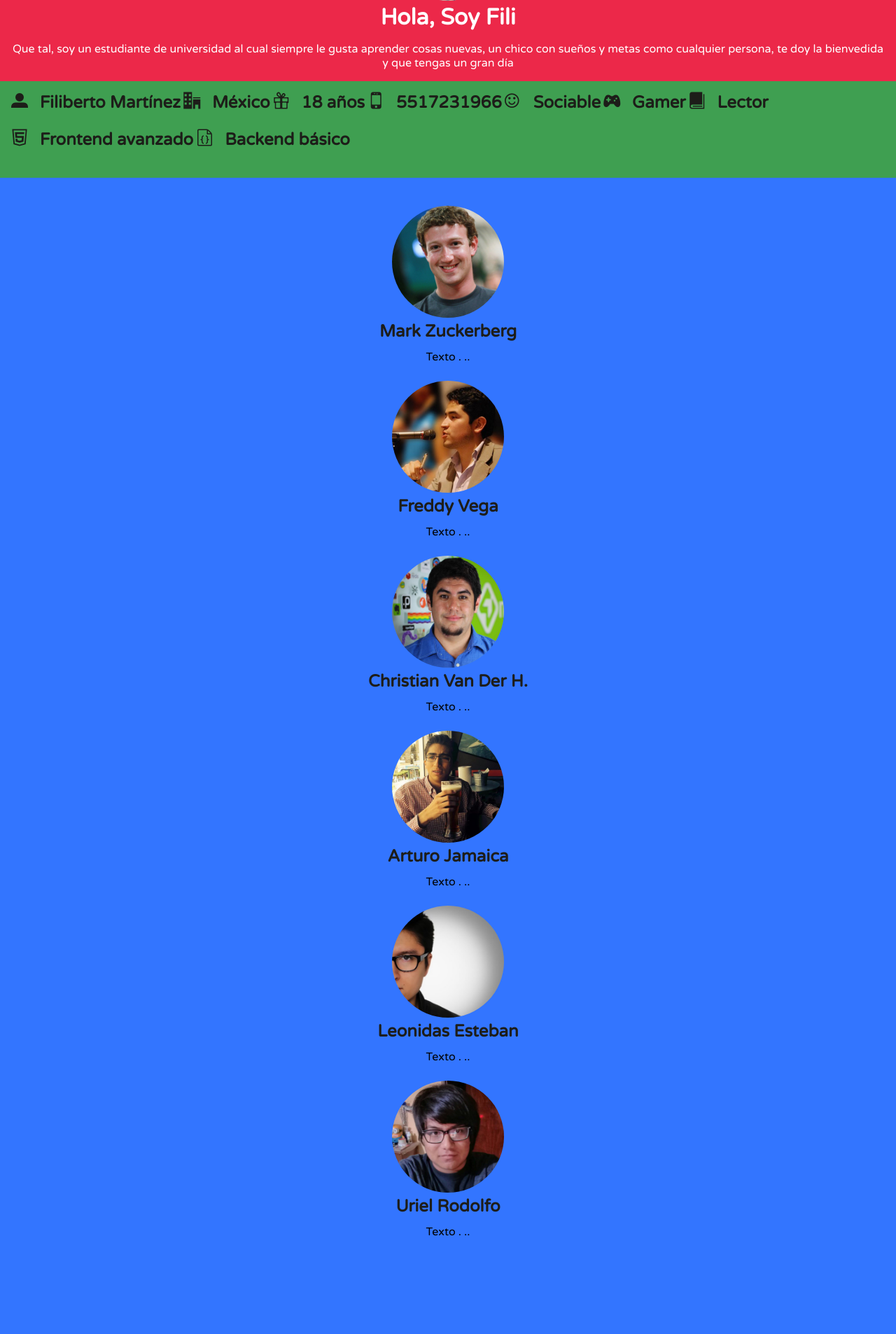
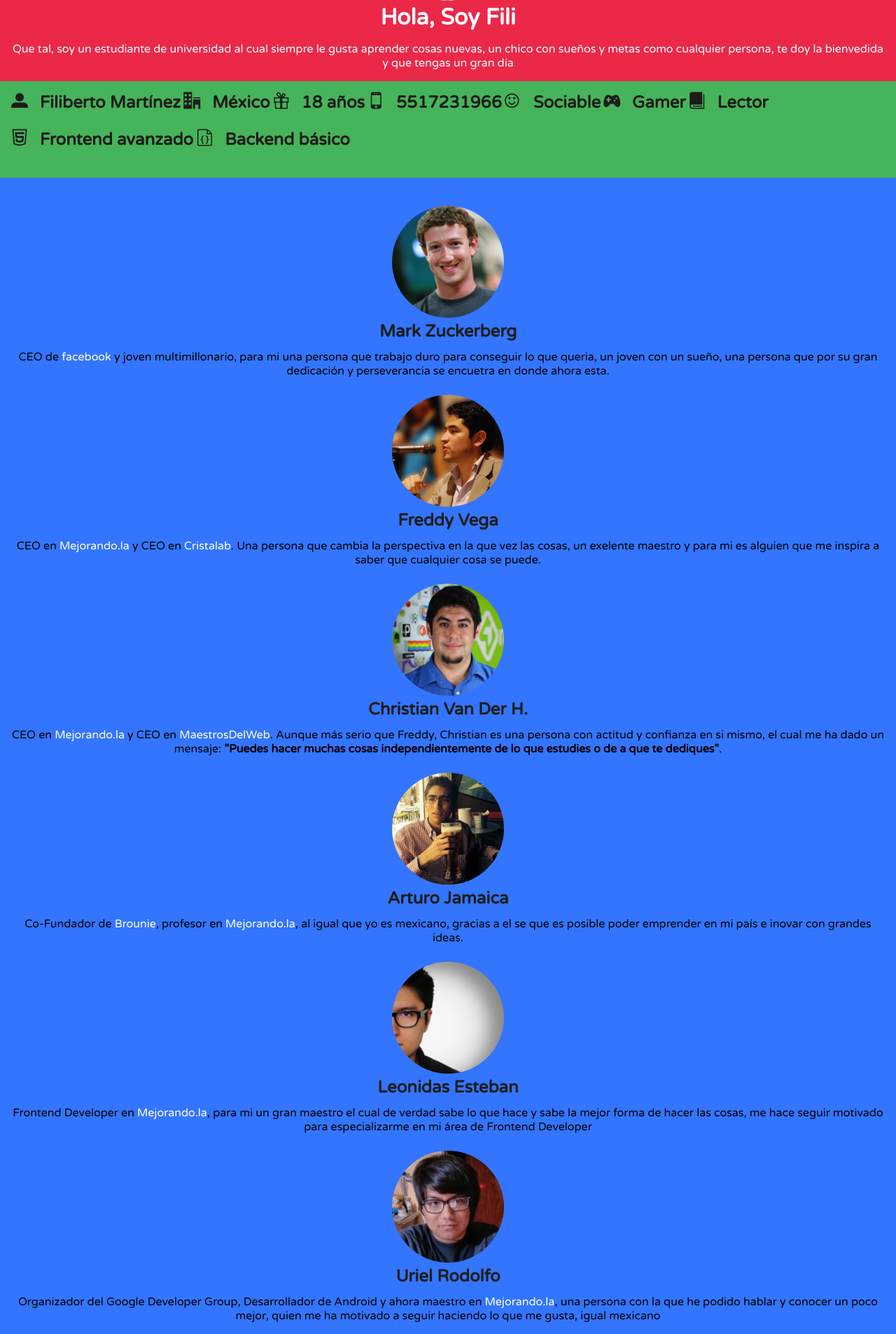
Before and after one commit to FiliSantillan/FiliSantillan-Old, a PHP site: page / in a window 1280 px wide. Shown: the part 263-2169 px from the top of the page at 70% size. Before the commit the page ends 2029 px from the top, so only its background shows below. Run offline with PHP 8.4, Linux system fonts and the light colour scheme.

Commit message:
Inspiraciones al 90%
falta el hover en la imágenes :D

```diff
--- a/index.html
+++ b/index.html
@@ -76,42 +76,42 @@
 				<img src="img/inspiraciones/mark.jpg" alt="Mark Zuckerberg">
 			</figure>
 			<strong class="name">Mark Zuckerberg</strong>
-			<span class="descripcion">Texto . .. </span>
+			<span class="descripcion">CEO de <a href="https://www.facebook.com/">facebook</a> y joven multimillonario, para mi una persona que trabajo duro para conseguir lo que queria, un joven con un sueño, una persona que por su gran dedicación y perseverancia se encuetra en donde ahora esta.</span>
 		</article>
 		<article class="elements_inspiraciones center-text">
 			<figure class="image">
 				<img src="img/inspiraciones/john.jpg" alt="John Freddy Vega">
 			</figure>
 			<strong class="name">Freddy Vega</strong>
-			<span class="descripcion">Texto . .. </span>
+			<span class="descripcion">CEO en <a href="https://mejorando.la/">Mejorando.la</a> y CEO en <a href="http://www.cristalab.com/">Cristalab</a>. Una persona que cambia la perspectiva en la que vez las cosas, un exelente maestro y para mi es alguien que me inspira a saber que cualquier cosa se puede.</span>
 		</article>
 		<article class="elements_inspiraciones center-text">
 			<figure class="image">
 				<img src="img/inspiraciones/chris.jpg" alt="Christian Van Der Henst">
 			</figure>
 			<strong class="name">Christian Van Der H.</strong>
-			<span class="descripcion">Texto . .. </span>
+			<span class="descripcion">CEO en <a href="https://mejorando.la/">Mejorando.la</a> y CEO en <a href="http://www.maestrosdelweb.com/">MaestrosDelWeb</a>. Aunque más serio que Freddy, Christian es una persona con actitud y confianza en si mismo, el cual me ha dado un mensaje: <strong>"Puedes hacer muchas cosas independientemente de lo que estudies o de a que te dediques"</strong>.</span>
 		</article>
 		<article class="elements_inspiraciones center-text">
 			<figure class="image">
 				<img src="img/inspiraciones/arturo.jpg" alt="Arturo Jamaica">
 			</figure>
 			<strong class="name">Arturo Jamaica</strong>
-			<span class="descripcion">Texto . .. </span>
+			<span class="descripcion">Co-Fundador de <a href="http://brounie.com/">Brounie</a>, profesor en <a href="https://mejorando.la/">Mejorando.la</a>, al igual que yo es mexicano, gracias a el se que es posible poder emprender en mi país e inovar con grandes ideas.</span>
 		</article>
 		<article class="elements_inspiraciones center-text">
 			<figure class="image">
 				<img src="img/inspiraciones/leo.jpeg" alt="Leonidas Esteban">
 			</figure>
 			<strong class="name">Leonidas Esteban</strong>
-			<span class="descripcion">Texto . .. </span>
+			<span class="descripcion">Frontend Developer en <a href="https://mejorando.la/">Mejorando.la</a>, para mi un gran maestro el cual de verdad sabe lo que hace y sabe la mejor forma de hacer las cosas, me hace seguir motivado para especializarme en mi área de Frontend Developer</span>
 		</article>
 		<article class="elements_inspiraciones center-text">
 			<figure class="image">
 				<img src="img/inspiraciones/uriel.jpg" alt="Uriel Rodolfo">
 			</figure>
 			<strong class="name">Uriel Rodolfo</strong>
-			<span class="descripcion">Texto . .. </span>
+			<span class="descripcion">Organizador del Google Developer Group, Desarrollador de Android y ahora maestro en <a href="https://mejorando.la/">Mejorando.la</a>, una persona con la que he podido hablar y conocer un poco mejor, quien me ha motivado a seguir haciendo lo que me gusta, igual mexicano</span>
 		</article>
 	</section>
 </body>
--- a/stylus/styles.styl
+++ b/stylus/styles.styl
@@ -5,7 +5,7 @@ azul_bonito = #4799EA
 gris_oscuro = #1D1D19
 gris_claro = #333
 rosa_bonito = #EC2849
-verde_fuerte = #3F9F51
+verde_fuerte = #46b45b
 azul_claro = #3375ff
 
 a
@@ -115,6 +115,13 @@ figure
 		display block
 		margin-bottom 0.5em
 
+	.descripcion
+		a
+			color white
+
+		a:hover
+			color rosa_bonito
+
 
 
 @media screen and (min-width:480px)
```
Also changed, not shown: css/styles.css.
